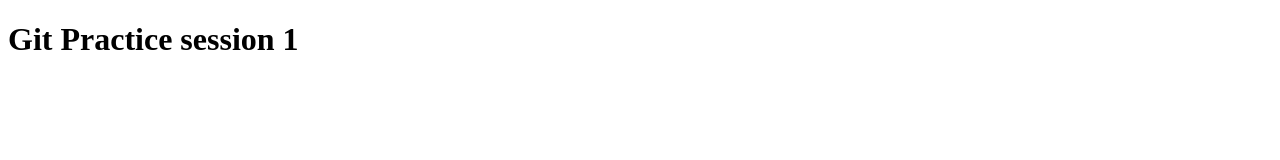
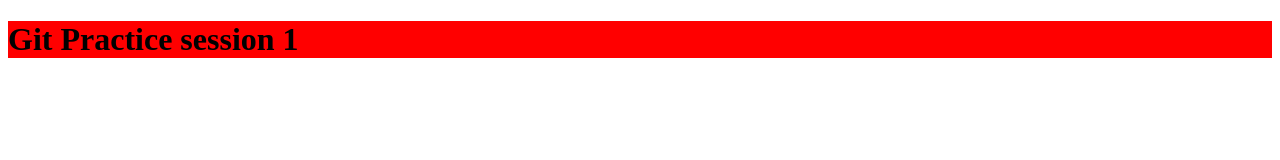
Before and after one commit to shafqatdeveloper/git-practice, a plain HTML site: page index.html in a window 1280 px wide. Drawn offline with Linux system fonts and the light colour scheme.

Commit message:
bg color changed

```diff
--- a/index.html
+++ b/index.html
@@ -6,6 +6,6 @@
     <title>Git Practice</title>
 </head>
 <body>
-    <h1>Git Practice session 1</h1>
+    <h1 style="background-color: red;">Git Practice session 1</h1>
 </body>
 </html>
```
